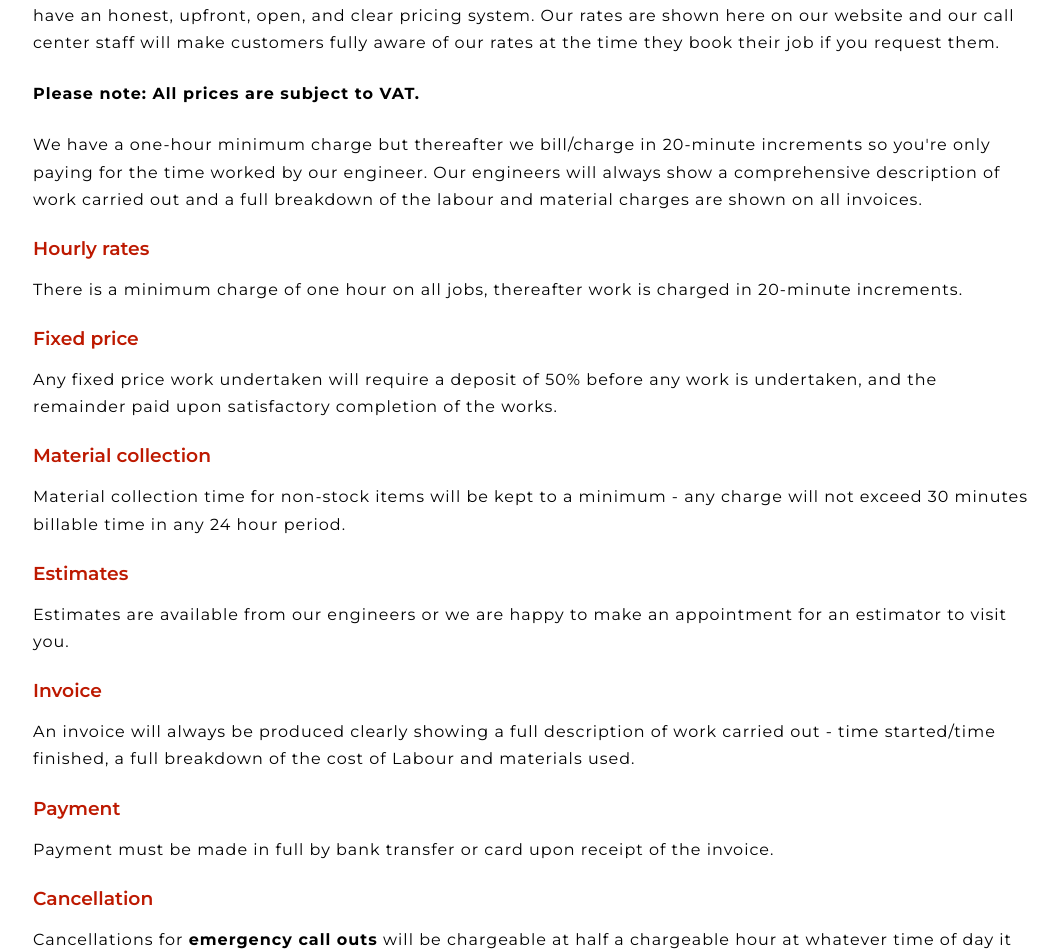
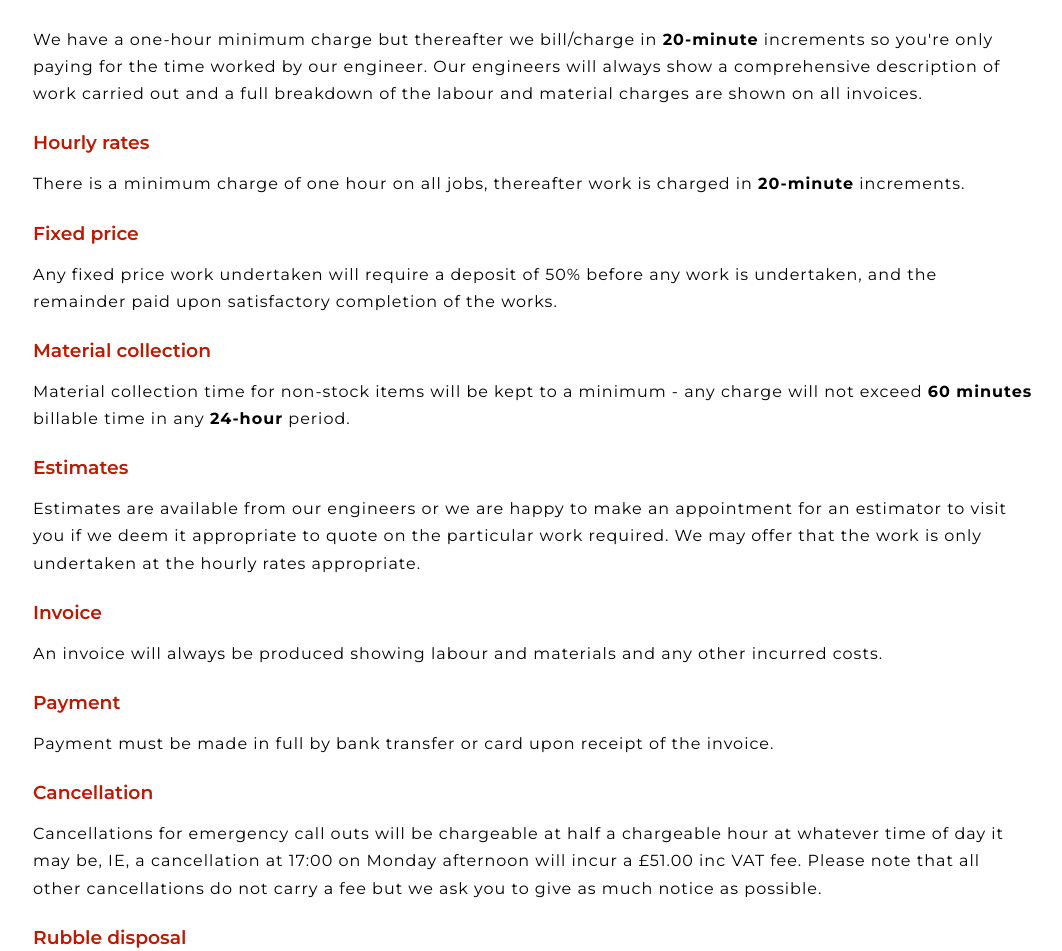
Before and after one commit to Karoly-Git/dmf-plumbing, a React (Create React App) app: page /prices-and-charges in a window 1280 px wide. Shown: the part 941-1892 px from the top of the page, without its empty margins (107-1169 px from the left). Built offline with nearby package versions, Linux system fonts and the light colour scheme.

Commit message:
Prices And Charges description updates

```diff
--- a/src/components/Pages/PricesAndCharges.jsx
+++ b/src/components/Pages/PricesAndCharges.jsx
@@ -72,39 +72,63 @@ export default function PricesAndCharges() {
                             </table>
                         </div>
 
-                        <p className='p-style'>
+                        {false && <p className='p-style'>
                             <strong>{contacts.company.tradingName}</strong> is a plumbing and services company that has complete transparent charges and we have an honest, upfront, open, and clear pricing system. Our rates are shown here on our website and our call center staff will make customers fully aware of our rates at the time they book their job if you request them.
-                        </p>
+                        </p>}
 
                         <p className='p-style'>
                             <strong>Please note: All prices are subject to VAT.</strong>
                         </p>
 
-                        <p className='p-style'>We have a one-hour minimum charge but thereafter we bill/charge in 20-minute increments so you're only paying for the time worked by our engineer. Our engineers will always show a comprehensive description of work carried out and a full breakdown of the labour and material charges are shown on all invoices.</p>
+                        <p className='p-style'>
+                            We have a one-hour minimum charge but thereafter we bill/charge in <strong>20-minute</strong> increments
+                            so you're only paying for the time worked by our engineer. Our engineers will always
+                            show a comprehensive description of work carried out and a full breakdown of the labour
+                            and material charges are shown on all invoices.
+                        </p>
 
                         <h3 className='h3-style'>Hourly rates</h3>
-                        <p className='p-style'>There is a minimum charge of one hour on all jobs, thereafter work is charged in 20-minute increments.</p>
+                        <p className='p-style'>
+                            There is a minimum charge of one hour on all jobs, thereafter work is charged in <strong>20-minute</strong> increments.
+                        </p>
 
                         <h3 className='h3-style'>Fixed price</h3>
-                        <p className='p-style'>Any fixed price work undertaken will require a deposit of 50% before any work is undertaken, and the remainder paid upon satisfactory completion of the works.</p>
+                        <p className='p-style'>
+                            Any fixed price work undertaken will require a deposit of 50% before any work is undertaken, and the remainder paid upon satisfactory completion of the works.
+                        </p>
 
                         <h3 className='h3-style'>Material collection</h3>
-                        <p className='p-style'>Material collection time for non-stock items will be kept to a minimum - any charge will not exceed 30 minutes billable time in any 24 hour period.</p>
+                        <p className='p-style'>
+                            Material collection time for non-stock items will be kept to a minimum - any charge will not exceed <strong>60 minutes</strong> billable time in any <strong>24-hour</strong> period.
+                        </p>
 
                         <h3 className='h3-style'>Estimates</h3>
-                        <p className='p-style'>Estimates are available from our engineers or we are happy to make an appointment for an estimator to visit you.</p>
+                        <p className='p-style'>
+                            Estimates are available from our engineers or we are happy to make an appointment for an estimator to visit you if we deem it appropriate to quote on the particular work required. We may offer that the work is only undertaken at the hourly rates appropriate.
+                        </p>
 
                         <h3 className='h3-style'>Invoice</h3>
-                        <p className='p-style'>An invoice will always be produced clearly showing a full description of work carried out - time started/time finished, a full breakdown of the cost of Labour and materials used.</p>
+                        <p className='p-style'>
+                            An invoice will always be produced showing labour and materials and any other incurred costs.
+                        </p>
 
                         <h3 className='h3-style'>Payment</h3>
-                        <p className='p-style'>Payment must be made in full by bank transfer or card upon receipt of the invoice.</p>
+                        <p className='p-style'>
+                            Payment must be made in full by bank transfer or card upon receipt of the invoice.
+                        </p>
 
                         <h3 className='h3-style'>Cancellation</h3>
-                        <p className='p-style'>Cancellations for <strong>emergency call outs</strong> will be chargeable at half a chargeable hour at whatever time of day it may be, IE, a cancellation at 17:00 on Monday afternoon will incur a £51.00 inc VAT fee. Please note that all other cancellations do not carry a fee but we ask you to give as much notice as possible.</p>
+                        <p className='p-style'>
+                            Cancellations for emergency call outs will be chargeable at half a chargeable hour
+                            at whatever time of day it may be, IE, a cancellation at 17:00 on Monday afternoon
+                            will incur a £51.00 inc VAT fee. Please note that all other cancellations do not carry
+                            a fee but we ask you to give as much notice as possible.
+                        </p>
 
                         <h3 className='h3-style'>Rubble disposal</h3>
-                        <p className='p-style'>This is NEVER included unless stipulated by the engineer and pre-quoted for.</p>
+                        <p className='p-style'>
+                            This is NEVER included unless stipulated by the engineer and pre-quoted for.
+                        </p>
 
                     </div>
                 </section >
```
